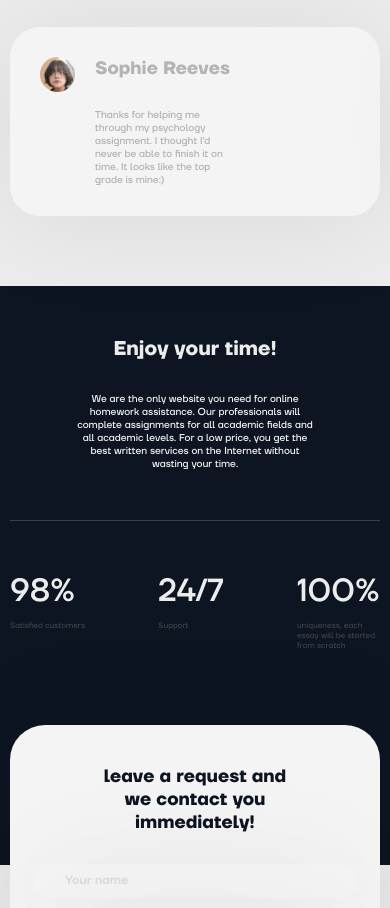
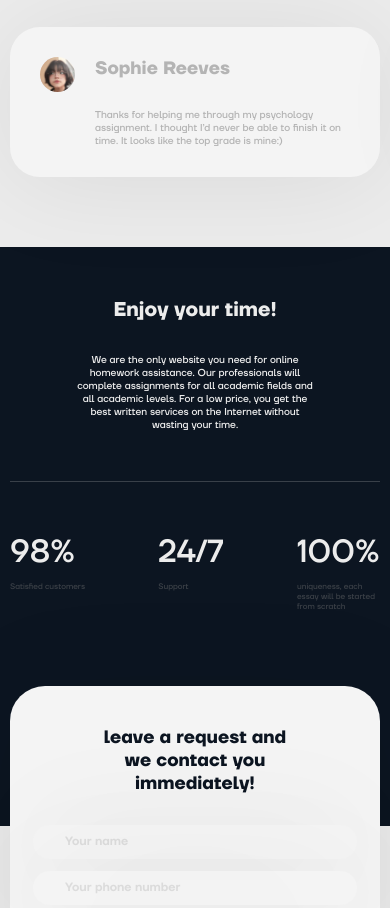
Before and after one commit to YuliyaLeushina/assignmentCool, a plain HTML site: page index.html in a window 390 px wide. Shown: the part 2184-3092 px from the top of the page. Drawn offline with Linux system fonts and the light colour scheme.

Commit message:
Update style.css

```diff
--- a/css/style.css
+++ b/css/style.css
@@ -1882,7 +1882,6 @@ body.popup-show::after {
 @media (max-width: 419.89px) {
   .carusel__text {
     font-size: 10px;
-    max-width: 137px;
   }
 }
 
```
